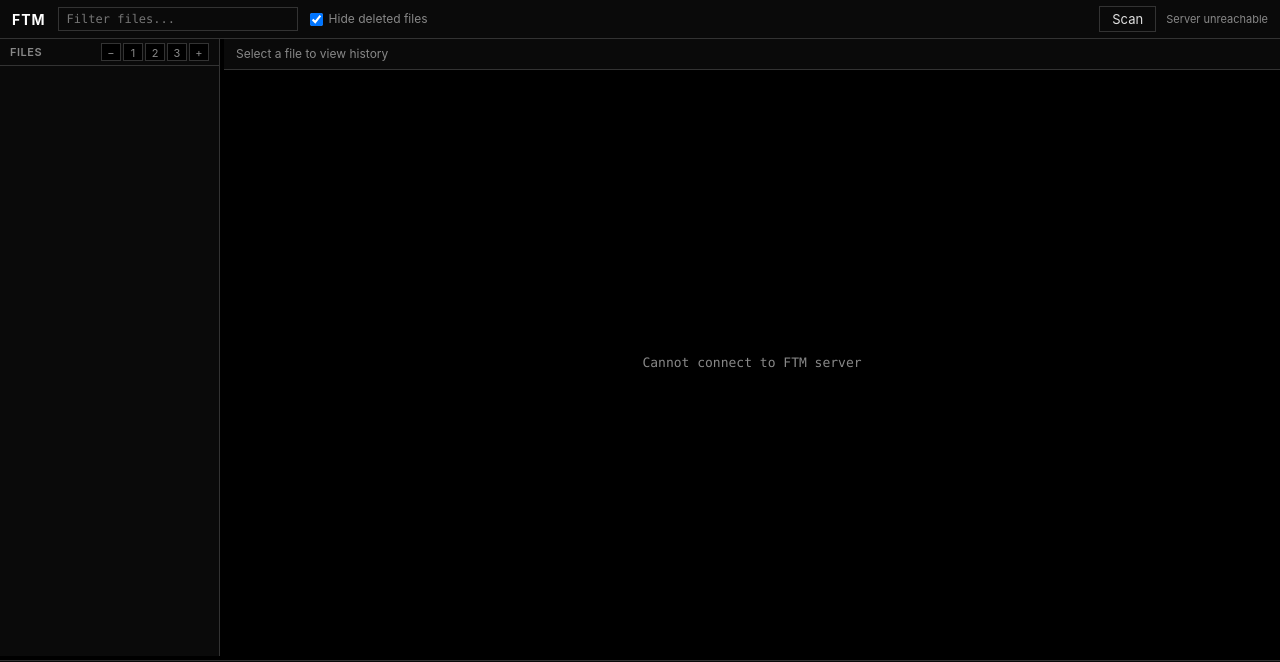
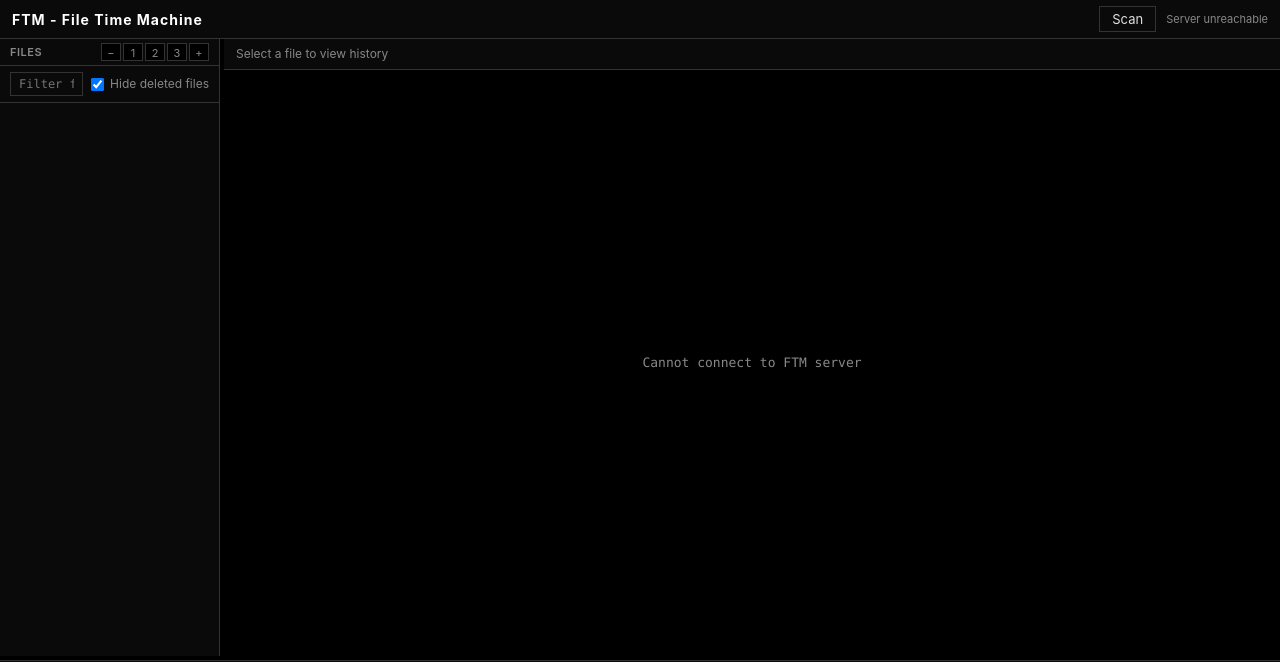
Before and after one commit to curioushi/ftm, a website: page frontend/index.html in a window 1280 px wide. Shown: the top 662 px of the page. Drawn offline with Linux system fonts and the light colour scheme; no server answers.

Commit message:
Refactor sidebar layout and enhance timeline rendering
- Updated the sidebar to include a dedicated filter section for improved file visibility, enhancing user experience.
- Simplified the rendering logic in the timeline by removing unnecessary variable assignments, improving code clarity.
- Adjusted CSS styles for the sidebar filter and checkbox elements to ensure a cohesive design and better usability.

```diff
--- a/frontend/app.js
+++ b/frontend/app.js
@@ -681,7 +681,6 @@
   function drawDateSeparators(w, h) {
     if (tlViewEnd <= tlViewStart) return;
     const MS_PER_DAY = 86400 * 1000;
-    const startDay = new Date(tlViewStart);
     let midnight = getMidnightLocal(tlViewStart);
     if (midnight <= tlViewStart) midnight += MS_PER_DAY;
 
@@ -871,7 +870,6 @@
     // Draw the active node on top so it is never covered by others
     if (tlActiveNode) {
       const li = tlActiveNode.laneIdx;
-      const lane = tlLanes[li];
       const laneY = lanesAreaTop + li * LANE_HEIGHT - tlScrollY;
       if (laneY + LANE_HEIGHT >= lanesAreaTop && laneY <= h) {
         const centerY = laneY + LANE_HEIGHT / 2;
@@ -881,7 +879,9 @@
         if (x >= -NODE_RADIUS * 2 && x <= w + NODE_RADIUS * 2) {
           const color = opColor(entry.op);
           const isHovered =
-            tlHoveredNode && tlHoveredNode.laneIdx === li && tlHoveredNode.entryIdx === tlActiveNode.entryIdx;
+            tlHoveredNode &&
+            tlHoveredNode.laneIdx === li &&
+            tlHoveredNode.entryIdx === tlActiveNode.entryIdx;
 
           ctx.beginPath();
           ctx.arc(x, centerY, isHovered ? NODE_RADIUS + 1.5 : NODE_RADIUS, 0, Math.PI * 2);
--- a/frontend/index.html
+++ b/frontend/index.html
@@ -10,17 +10,7 @@
     <div id="app">
       <header id="toolbar">
         <div class="toolbar-left">
-          <span class="logo">FTM</span>
-          <input
-            id="filter"
-            type="text"
-            placeholder="Filter files..."
-            autocomplete="off"
-            spellcheck="false"
-          />
-          <label class="toolbar-checkbox"
-            ><input type="checkbox" id="hide-deleted" checked /> Hide deleted files</label
-          >
+          <span class="logo">FTM - File Time Machine</span>
         </div>
         <div class="toolbar-right">
           <button id="btn-scan" title="Scan for changes">Scan</button>
@@ -41,6 +31,18 @@
               <button class="tree-depth-btn" data-action="depth-3" title="Expand depth 3">3</button>
               <button class="tree-depth-btn" data-action="expand-all" title="Expand all">+</button>
             </div>
+          </div>
+          <div id="sidebar-filter">
+            <input
+              id="filter"
+              type="text"
+              placeholder="Filter files..."
+              autocomplete="off"
+              spellcheck="false"
+            />
+            <label class="sidebar-checkbox"
+              ><input type="checkbox" id="hide-deleted" checked /> Hide deleted files</label
+            >
           </div>
           <div id="file-list"></div>
         </aside>
--- a/frontend/style.css
+++ b/frontend/style.css
@@ -166,6 +166,34 @@ input[type='text']:focus {
   justify-content: space-between;
   gap: 8px;
   flex-shrink: 0;
+}
+
+#sidebar-filter {
+  display: flex;
+  align-items: center;
+  gap: 8px;
+  padding: 6px 10px;
+  border-bottom: 1px solid var(--border);
+  flex-shrink: 0;
+}
+
+#sidebar-filter #filter {
+  flex: 1;
+  min-width: 0;
+}
+
+.sidebar-checkbox {
+  display: flex;
+  align-items: center;
+  gap: 6px;
+  font-size: 12px;
+  color: var(--fg-dim);
+  white-space: nowrap;
+  cursor: pointer;
+}
+
+.sidebar-checkbox input {
+  margin: 0;
 }
 
 #tree-depth-buttons {
```
